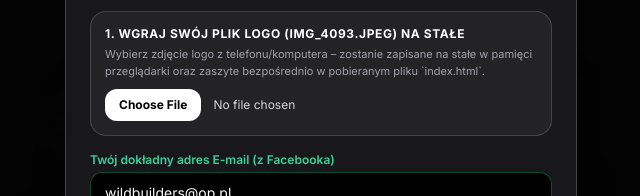
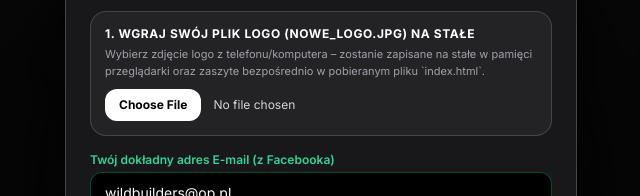
Before and after one commit to 00Mlody00/WildBuilders_NFC, a plain HTML site: page index.html in a window 1280 px wide. Both pictures are taken after a click on the button "Edytuj / Pobierz stronę". Shown: the part 165-361 px from the top of the page, 319-959 px from the left. Drawn offline with nearby package versions, Linux system fonts and the light colour scheme.

Commit message:
Update logo references from IMG_4093.jpeg to nowe_logo.jpg

```diff
--- a/index.html
+++ b/index.html
@@ -178,7 +178,7 @@
     <!-- ========================================================================= -->
     <div id="bg-watermark" class="fixed inset-0 pointer-events-none flex items-center justify-center z-0 overflow-hidden transition-opacity duration-300" style="opacity: 0.08;">
         <div class="w-[500px] sm:w-[650px] flex items-center justify-center select-none transform -rotate-3 scale-110">
-            <img id="watermark-img" src="IMG_4093.jpeg" alt="" class="w-full h-auto object-contain rounded-3xl mix-blend-screen hidden" onload="this.classList.remove('hidden'); document.getElementById('watermark-svg').classList.add('hidden');" onerror="this.classList.add('hidden'); document.getElementById('watermark-svg').classList.remove('hidden');">
+            <img id="watermark-img" src="nowe_logo.jpg" alt="" class="w-full h-auto object-contain rounded-3xl mix-blend-screen hidden" onload="this.classList.remove('hidden'); document.getElementById('watermark-svg').classList.add('hidden');" onerror="this.classList.add('hidden'); document.getElementById('watermark-svg').classList.remove('hidden');">
             <svg id="watermark-svg" viewBox="0 0 500 510" class="w-full h-auto">
                 <use href="#wild-builders-exact-shield"></use>
             </svg>
@@ -220,7 +220,7 @@
                 <div class="absolute -inset-1.5 bg-gradient-to-b from-white/30 to-white/5 rounded-3xl blur-md opacity-75 group-hover:opacity-100 transition duration-300"></div>
 
                 <div class="relative w-40 h-40 sm:w-44 sm:h-44 rounded-2xl bg-white p-2 shadow-2xl border-2 border-white flex items-center justify-center overflow-hidden">
-                    <!-- Primary Logo Image (Loads saved Base64 from localStorage or IMG_4093.jpeg; falls back to SVG replica) -->
+                    <!-- Primary Logo Image (Loads saved Base64 from localStorage or nowe_logo.jpg; falls back to SVG replica) -->
                     <img id="hero-logo-img" src="nowe_logo.jpg" alt="WILD BUILDERS Logo" class="w-full h-full object-contain hidden" onload="this.classList.remove('hidden'); document.getElementById('hero-logo-svg').classList.add('hidden');" onerror="this.classList.add('hidden'); document.getElementById('hero-logo-svg').classList.remove('hidden');">
 
                     <svg id="hero-logo-svg" viewBox="0 0 500 510" class="w-full h-full">
@@ -523,7 +523,7 @@
             <div class="mt-3.5 p-3.5 rounded-2xl bg-white/5 border border-white/15">
                 <div class="flex items-center justify-between mb-1">
                     <label class="block text-xs font-bold uppercase tracking-wider text-white">
-                        1. Wgraj swój plik logo (IMG_4093.jpeg) na stałe
+                        1. Wgraj swój plik logo (nowe_logo.jpg) na stałe
                     </label>
                     <span id="logo-saved-badge" class="hidden text-[10px] font-bold px-2 py-0.5 rounded-full bg-emerald-500/20 text-emerald-300 border border-emerald-500/30">
                         Zapisano w pamięci ✓
@@ -787,7 +787,7 @@
             showToast(`Wczytano wariant opisu nr ${presetNum}!`);
         }
 
-        // Compress & convert uploaded IMG_4093.jpeg to Base64 so it fits in localStorage and stays forever
+        // Compress & convert uploaded nowe_logo.jpg to Base64 so it fits in localStorage and stays forever
         function handleLogoUpload(event) {
             const file = event.target.files[0];
             if (!file) return;
```
